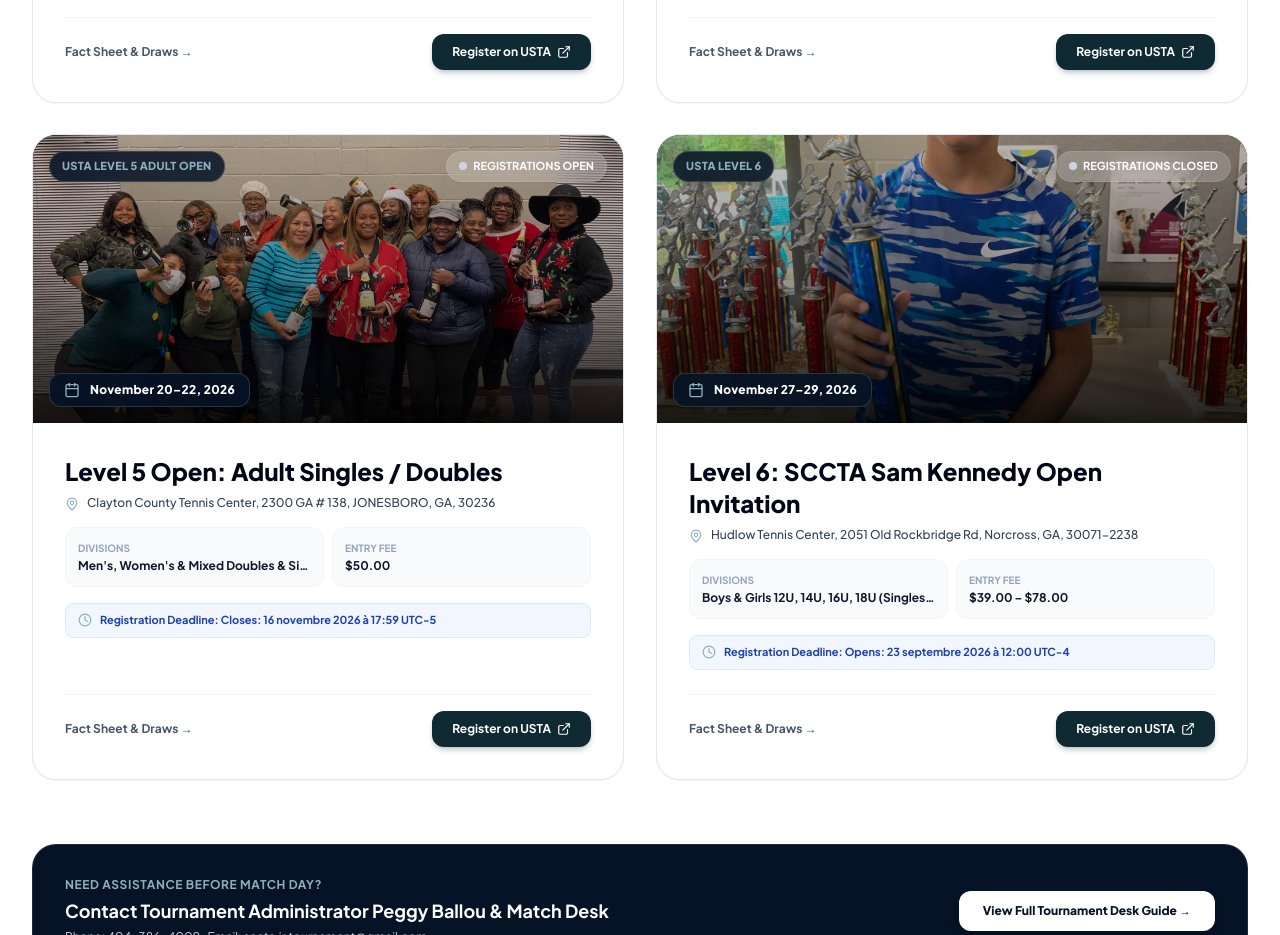
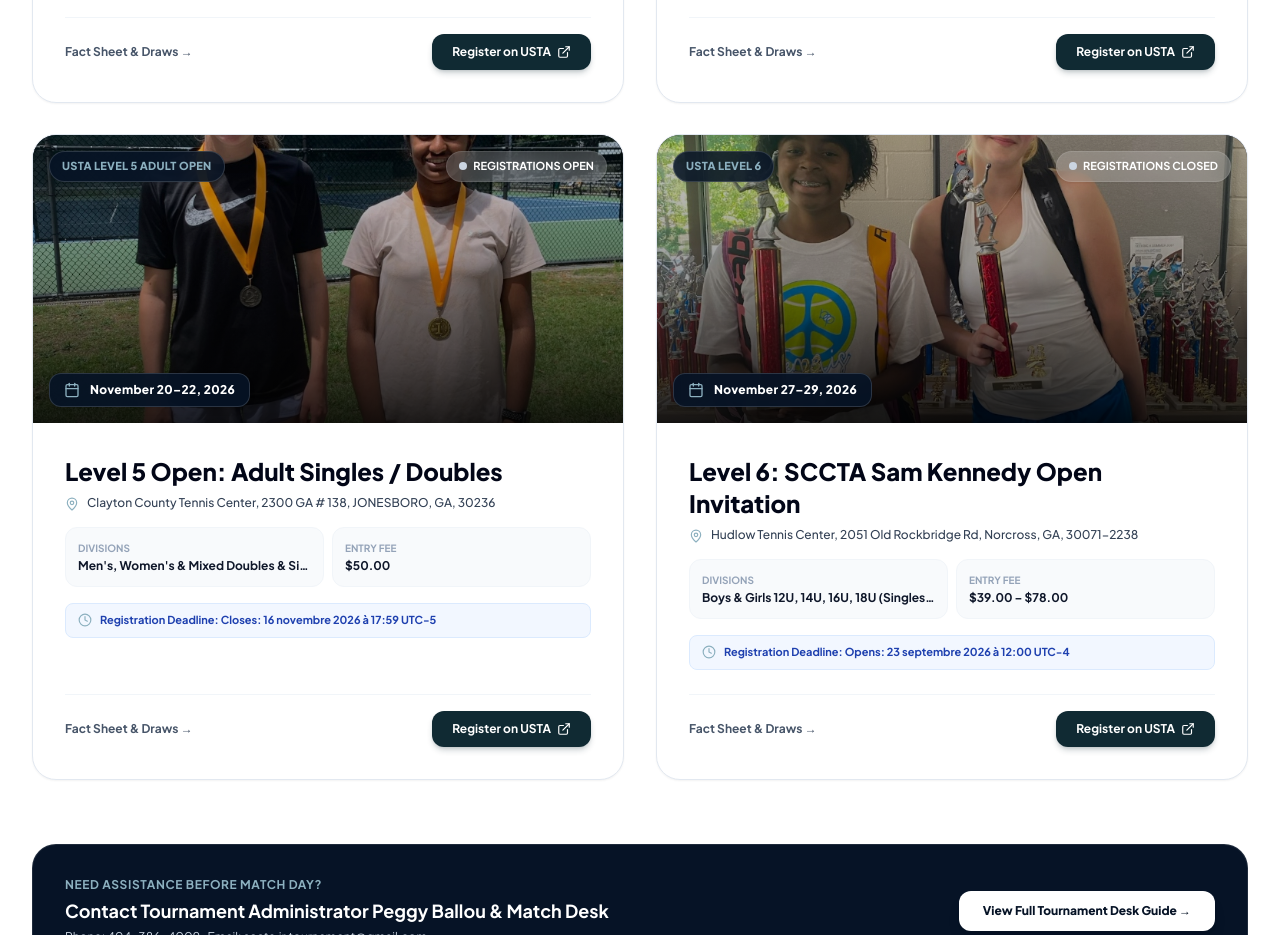
Before and after one commit to Talesman-index/SCCTA, a React (Vite) app: page / in a window 1280 px wide. Shown: the part 8380-9315 px from the top of the page. Built offline with nearby package versions, Linux system fonts and the light colour scheme.

Commit message:
fix: replace party image with authentic tournament winners photos on cards

```diff
--- a/src/data/mockData.js
+++ b/src/data/mockData.js
@@ -214,7 +214,7 @@
     status: "REGISTRATIONS OPEN",
     statusType: "open",
     logo: "/logo.png",
-    image: "/images/sccta-team-celebration.jpg",
+    image: "/images/tournament-winners-girls-medals.jpg",
     ustaLink: "https://playtennis.usta.com/tournaments",
     featured: false
   },
@@ -236,7 +236,7 @@
     status: "REGISTRATIONS CLOSED",
     statusType: "upcoming",
     logo: "/logo.png",
-    image: "/images/tournament-winner-boy-trophy.jpg",
+    image: "/images/tournament-winners-girls-trophies.jpg",
     ustaLink: "https://playtennis.usta.com/tournaments",
     featured: false
   }
@@ -323,7 +323,8 @@
     },
     entryFee: "$28.70",
     status: "COMPLETED",
-    logo: "/logo.png"
+    logo: "/logo.png",
+    image: "/images/tournament-winners-girls-medals.jpg"
   },
   {
     id: "past-clayton-spring",
@@ -339,7 +340,8 @@
     },
     entryFee: "$28.70",
     status: "COMPLETED",
-    logo: "/logo.png"
+    logo: "/logo.png",
+    image: "/images/tournament-winners-girls-trophies.jpg"
   },
   {
     id: "past-hudlow-singles-doubles",
@@ -355,7 +357,8 @@
     },
     entryFee: "$39.00 – $78.00",
     status: "COMPLETED",
-    logo: "/logo.png"
+    logo: "/logo.png",
+    image: "/images/tournament-winner-boy-trophy.jpg"
   },
   {
     id: "past-rockdale-invitational",
@@ -370,7 +373,8 @@
     },
     entryFee: "$28.70",
     status: "COMPLETED",
-    logo: "/logo.png"
+    logo: "/logo.png",
+    image: "/images/tournament-winners-medals.jpg"
   },
   {
     id: "past-summer-satellite",
```
Also changed, not shown: public/images/tournament-winners-girls-medals.jpg (added), public/images/tournament-winners-girls-trophies.jpg (added).
